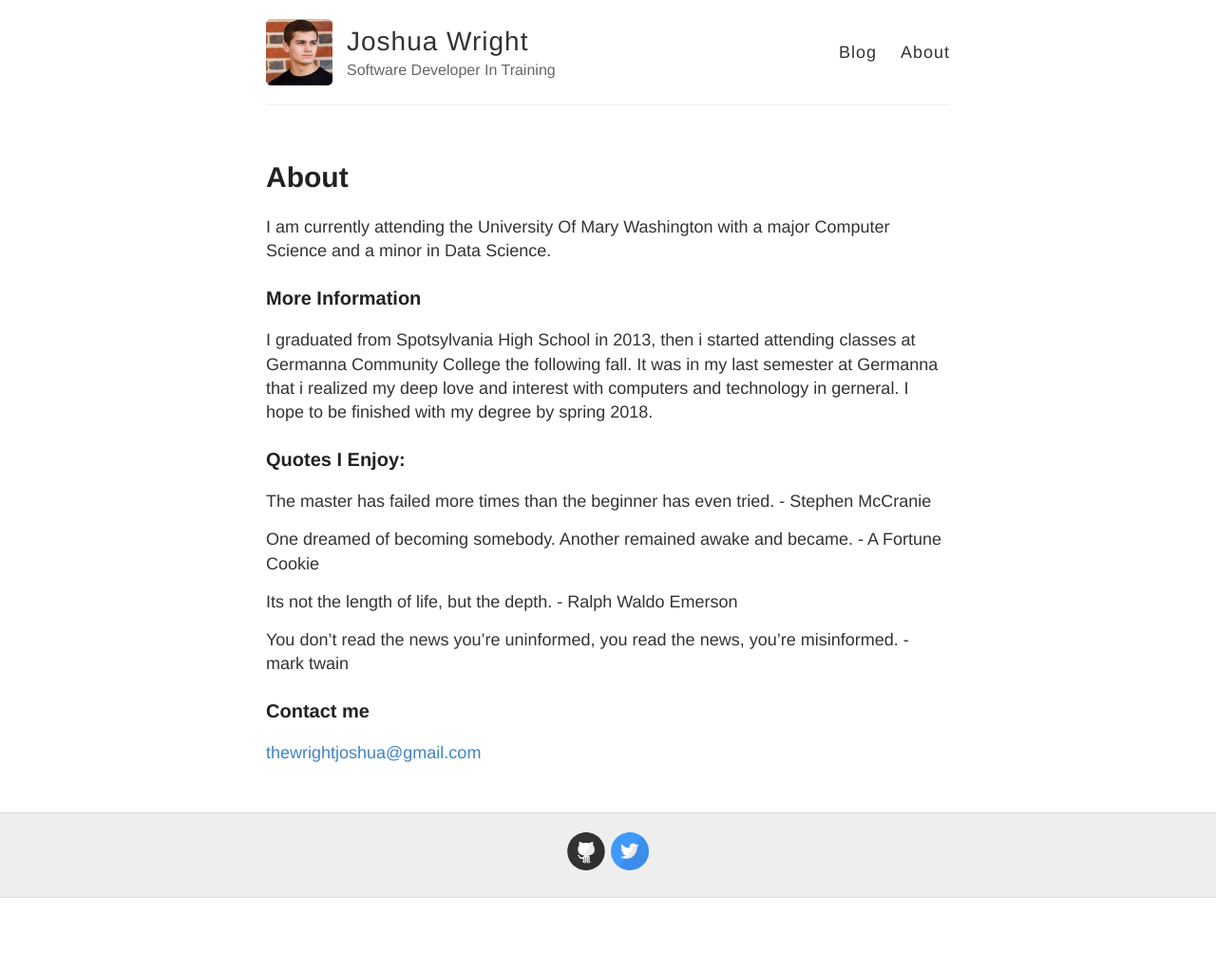
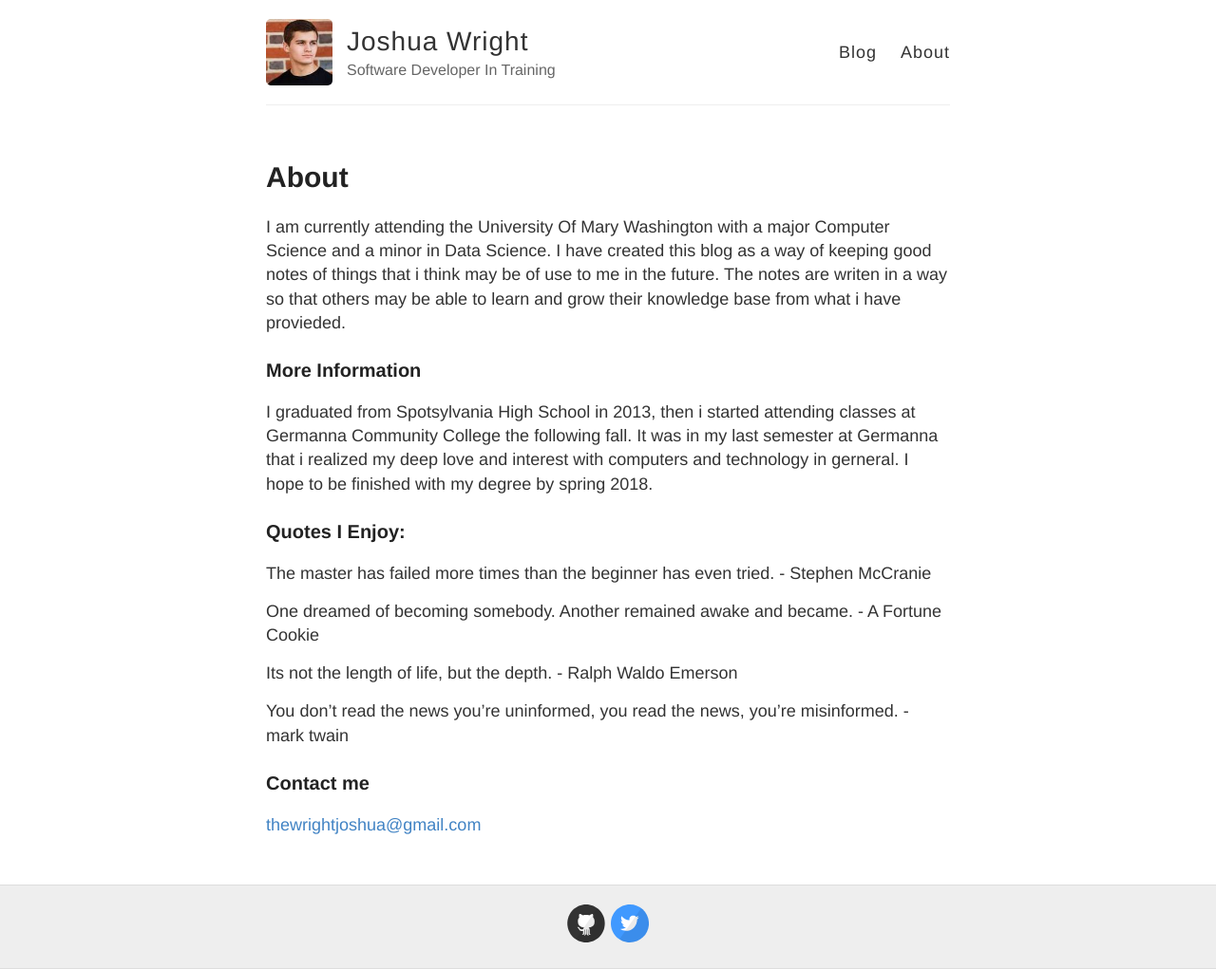
Before and after one commit to JoshTWright/devBlog, a Jekyll site: the page built from about.md, in a window 1280 px wide. Shown: the whole page at 95% size. Built offline with Jekyll 4.4.1, drawn with Linux system fonts in a browser that asks for light colours; before the commit the page ends 946 px from its top, so only the background shows below that.

Commit message:
Update about.md

```diff
--- a/about.md
+++ b/about.md
@@ -4,7 +4,7 @@ title: About
 permalink: /about/
 ---
 
-I am currently attending the University Of Mary Washington with a major Computer Science and a minor in Data Science.
+I am currently attending the University Of Mary Washington with a major Computer Science and a minor in Data Science. I have created this blog as a way of keeping good notes of things that i think may be of use to me in the future. The notes are writen in a way so that others may be able to learn and grow their knowledge base from what i have provieded.
 
 ### More Information
 
```
